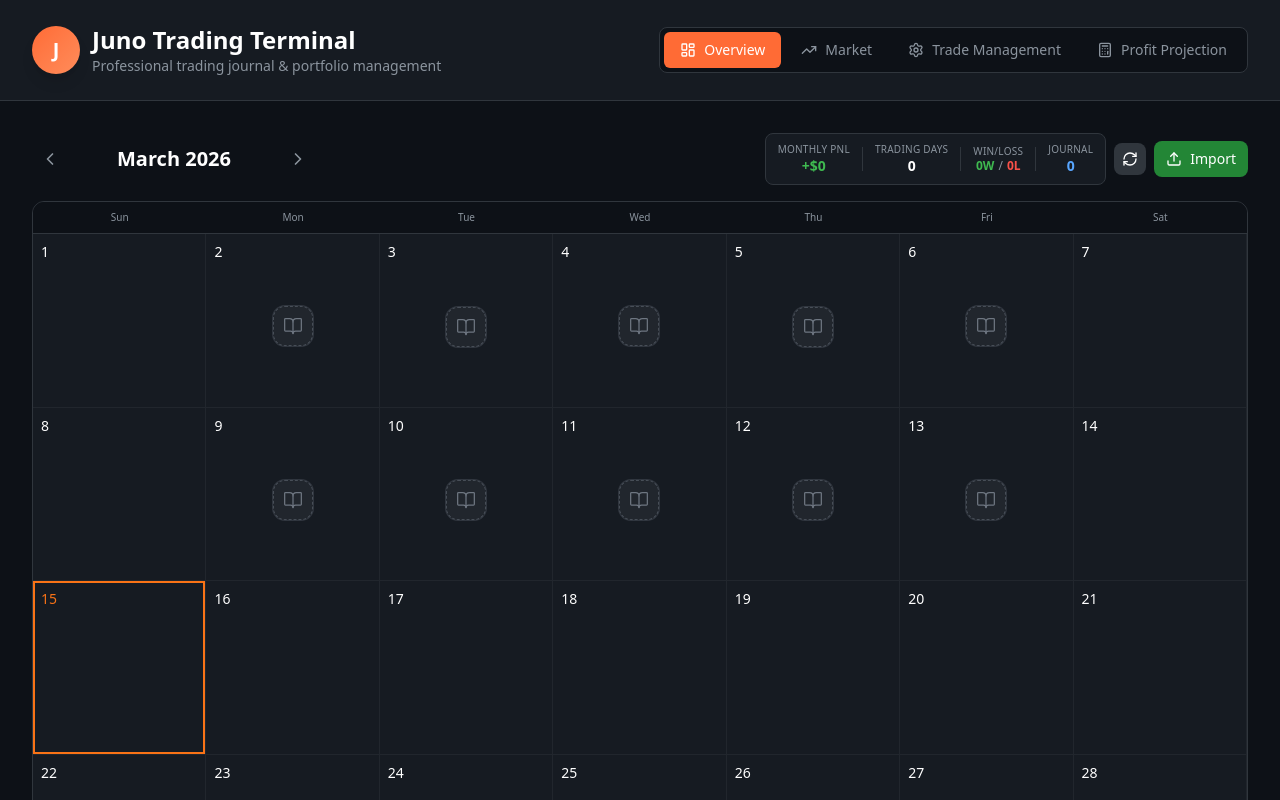
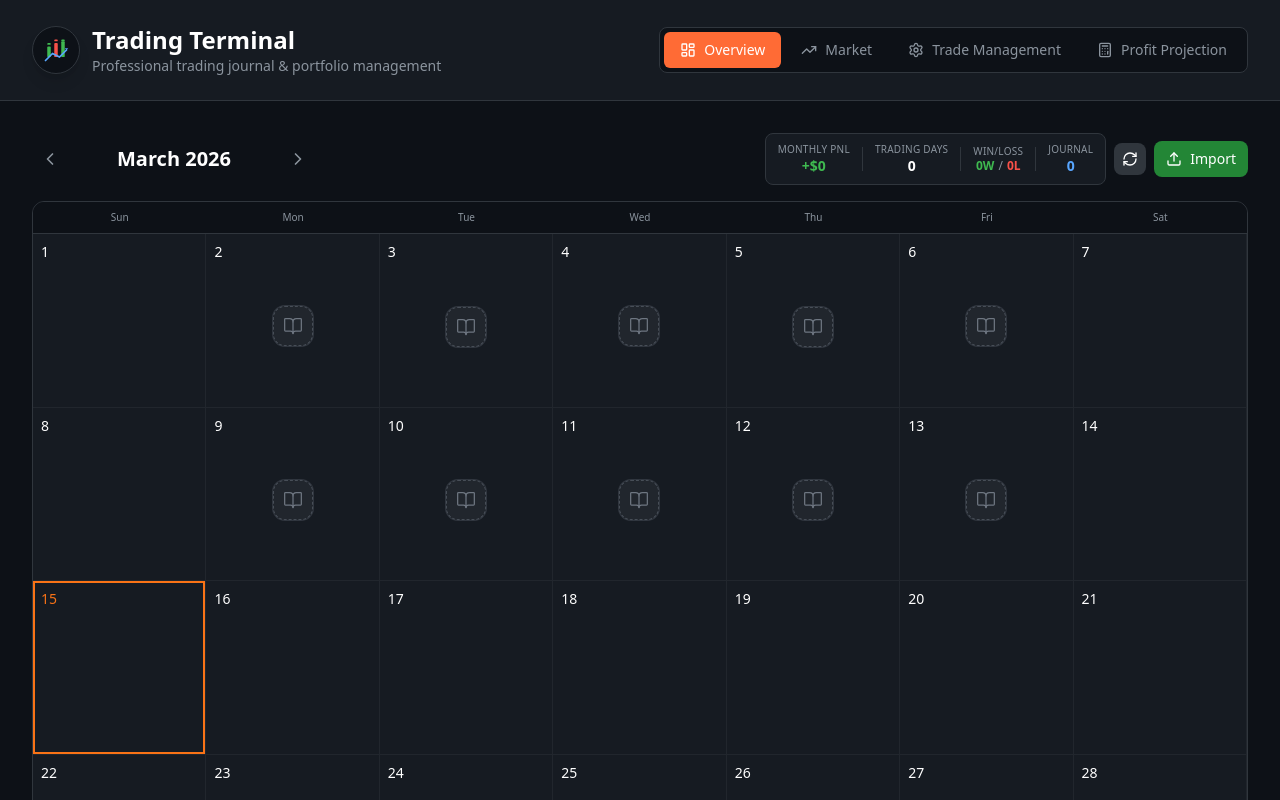
Before and after one commit to mschiumo/juno-trading-terminal, a Next.js app: page / in a window 1280 px wide. Shown: the top 800 px of the page. Built offline with nearby package versions, Linux system fonts and the light colour scheme.

Commit message:
feat: update title to Trading Terminal and replace header icon with candlestick chart

```diff
--- a/src/app/layout.tsx
+++ b/src/app/layout.tsx
@@ -13,7 +13,7 @@ const geistMono = Geist_Mono({
 });
 
 export const metadata: Metadata = {
-  title: "Juno Trading Terminal",
+  title: "Trading Terminal",
   description: "Professional trading journal and portfolio management",
   icons: {
     icon: "/favicon.svg",
--- a/src/app/page.tsx
+++ b/src/app/page.tsx
@@ -69,11 +69,20 @@ function TradingTerminalContent() {
         <div className="max-w-[1600px] mx-auto px-4 sm:px-6 lg:px-8 py-4 md:py-6">
           <div className="flex items-center justify-between">
             <div className="flex items-center gap-3">
-              <div className="w-10 h-10 md:w-12 md:h-12 rounded-full bg-gradient-to-br from-[#ff6b35] to-[#ff8c5a] flex items-center justify-center text-white font-bold text-lg md:text-xl shadow-lg">
-                J
+              <div className="w-10 h-10 md:w-12 md:h-12 rounded-full bg-[#0d1117] border border-[#30363d] flex items-center justify-center shadow-lg">
+                <svg width="28" height="28" viewBox="0 0 32 32" fill="none" xmlns="http://www.w3.org/2000/svg">
+                  <rect x="6" y="12" width="4" height="12" rx="1" fill="#3fb950"/>
+                  <rect x="6" y="8" width="4" height="2" rx="1" fill="#3fb950"/>
+                  <rect x="14" y="8" width="4" height="16" rx="1" fill="#f85149"/>
+                  <rect x="14" y="4" width="4" height="2" rx="1" fill="#f85149"/>
+                  <rect x="22" y="6" width="4" height="18" rx="1" fill="#3fb950"/>
+                  <rect x="22" y="4" width="4" height="2" rx="1" fill="#3fb950"/>
+                  <path d="M4 28 L12 20 L20 24 L28 16" stroke="#58a6ff" strokeWidth="2" strokeLinecap="round" strokeLinejoin="round" fill="none"/>
+                  <polygon points="26,14 28,16 30,14" fill="#58a6ff"/>
+                </svg>
               </div>
               <div>
-                <h1 className="text-lg md:text-2xl font-bold text-white">Juno Trading Terminal</h1>
+                <h1 className="text-lg md:text-2xl font-bold text-white">Trading Terminal</h1>
                 <p className="hidden sm:block text-xs md:text-sm text-[#8b949e]">Professional trading journal & portfolio management</p>
               </div>
             </div>
@@ -185,7 +194,7 @@ function TradingTerminalContent() {
         <div className="max-w-[1600px] mx-auto px-4 sm:px-6 lg:px-8 py-3 md:py-4">
           <div className="flex flex-col md:flex-row items-center justify-between gap-2">
             <p className="text-center md:text-left text-xs md:text-sm text-[#8b949e]">
-              Juno Trading Terminal © {new Date().getFullYear()}
+              Trading Terminal © {new Date().getFullYear()}
             </p>
             <div className="flex items-center gap-4">
               <a
```
